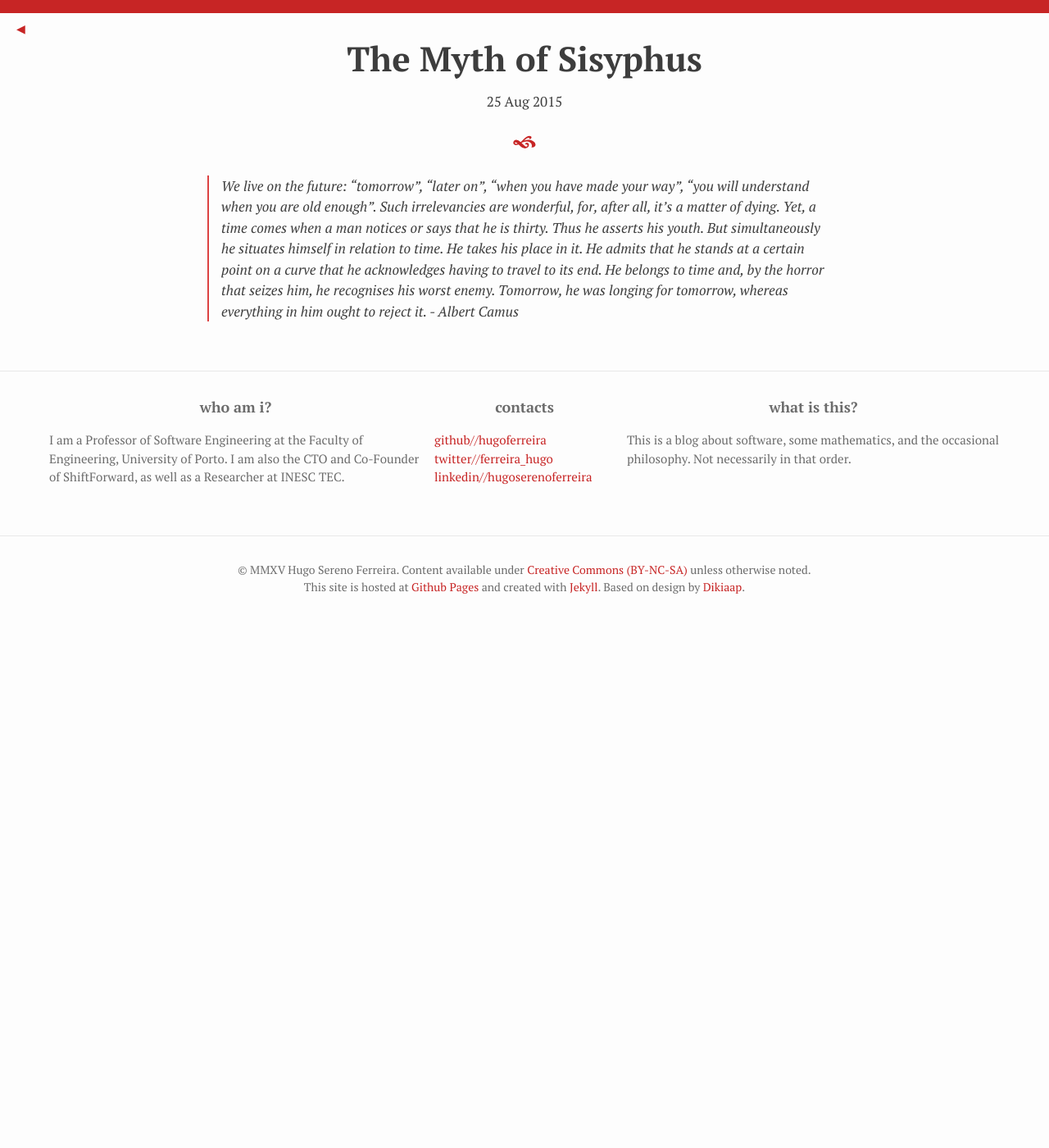
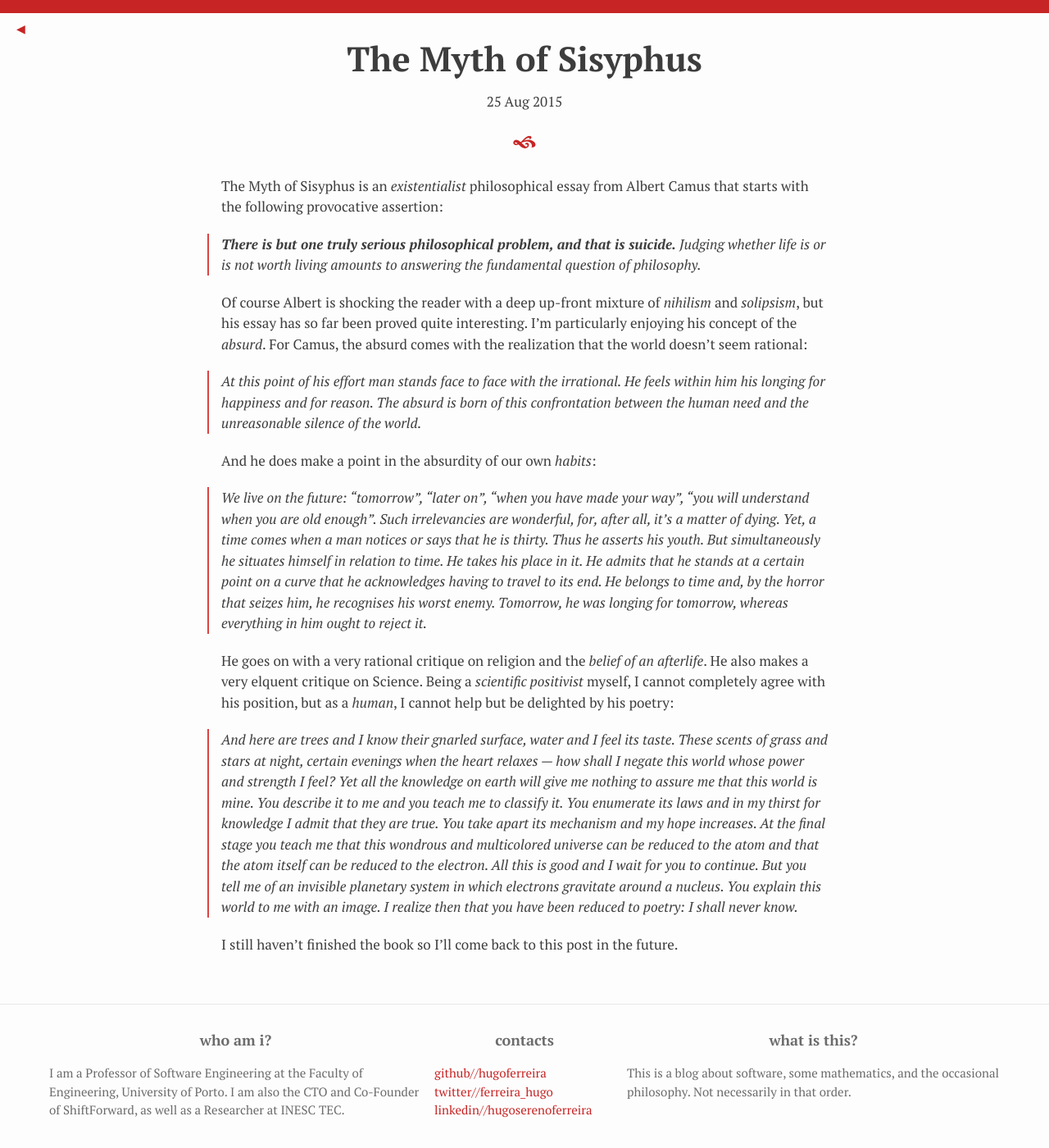
Before and after one commit to hugoferreira/hugoferreira.github.com, a Jekyll site: the page built from _posts/2015-08-25-the-myth-of-sisyphus.markdown, in a window 1280 px wide and 1400 px high. Shown: the whole window at 82% size. Built offline with Jekyll 4.4.1, drawn with Linux system fonts in a browser that asks for light colours.

Commit message:
Updated the Myth of Sisyphus

```diff
--- a/_posts/2015-08-25-the-myth-of-sisyphus.markdown
+++ b/_posts/2015-08-25-the-myth-of-sisyphus.markdown
@@ -7,4 +7,27 @@
 categories: philosophy
 ---
 
-> We live on the future: "tomorrow", "later on", "when you have made your way", "you will understand when you are old enough". Such irrelevancies are wonderful, for, after all, it's a matter of dying. Yet, a time comes when a man notices or says that he is thirty. Thus he asserts his youth. But simultaneously he situates himself in relation to time. He takes his place in it. He admits that he stands at a certain point on a curve that he acknowledges having to travel to its end. He belongs to time and, by the horror that seizes him, he recognises his worst enemy. Tomorrow, he was longing for tomorrow, whereas everything in him ought to reject it. - Albert Camus
+The Myth of Sisyphus is an _existentialist_ philosophical essay from Albert Camus that starts with the following provocative assertion:
+
+> **There is but one truly serious philosophical problem, and that is suicide.** Judging whether life is or is not worth living amounts to answering the fundamental question of philosophy.
+
+Of course Albert is shocking the reader with a deep up-front mixture of _nihilism_ and _solipsism_, but his essay has so far been proved quite interesting. I'm particularly enjoying his concept of the _absurd_. For Camus, the absurd comes with the realization that the world doesn't seem rational:
+
+> At this point of his effort man stands face to face with the irrational. He feels within him his longing for happiness and for reason. The absurd is born of this confrontation between the human need and the unreasonable silence of the world.
+
+And he does make a point in the absurdity of our own _habits_:
+
+> We live on the future: "tomorrow", "later on", "when you have made your way", "you will understand when you are old enough". Such irrelevancies are wonderful, for, after all, it's a matter of dying. Yet, a time comes when a man notices or says that he is thirty. Thus he asserts his youth. But simultaneously he situates himself in relation to time. He takes his place in it. He admits that he stands at a certain point on a curve that he acknowledges having to travel to its end. He belongs to time and, by the horror that seizes him, he recognises his worst enemy. Tomorrow, he was longing for tomorrow, whereas everything in him ought to reject it.
+
+He goes on with a very rational critique on religion and the _belief of an afterlife_. He also makes a very elquent critique on Science. Being a _scientific positivist_ myself, I cannot completely agree with his position, but as a _human_, I cannot help but be delighted by his poetry:
+
+> And here are trees and I know their gnarled surface, water and I feel its taste. These scents of grass and stars
+at night, certain evenings when the heart relaxes — how shall I negate this world whose power and strength I
+feel? Yet all the knowledge on earth will give me nothing to assure me that this world is mine. You describe it to
+me and you teach me to classify it. You enumerate its laws and in my thirst for knowledge I admit that they are
+true. You take apart its mechanism and my hope increases. At the final stage you teach me that this wondrous and multicolored universe can be reduced to the atom and that the atom itself can be reduced to the
+electron. All this is good and I wait for you to continue. But you tell me of an invisible planetary system in
+which electrons gravitate around a nucleus. You explain this world to me with an image. I realize then that you
+have been reduced to poetry: I shall never know.
+
+I still haven't finished the book so I'll come back to this post in the future.
```
